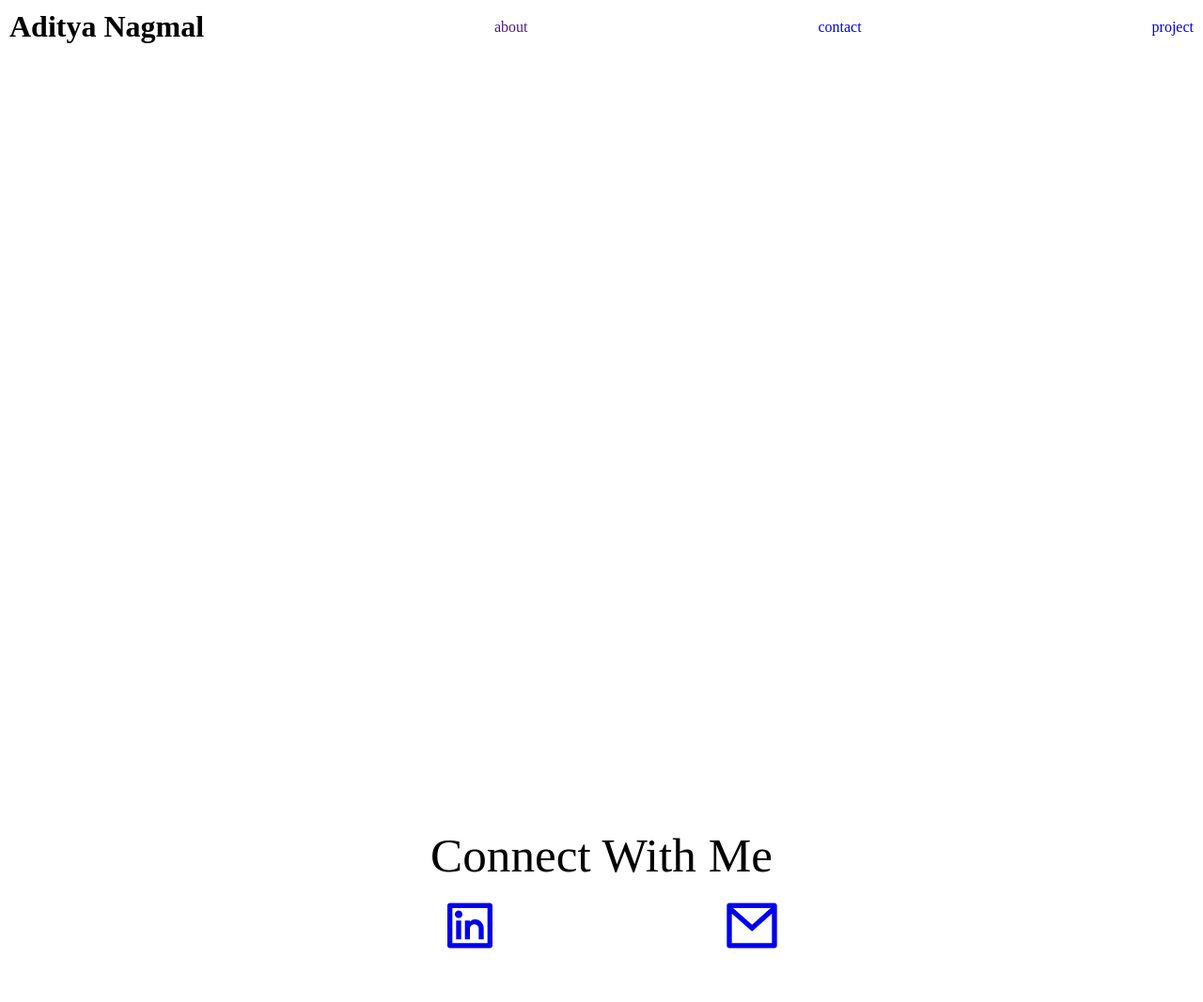
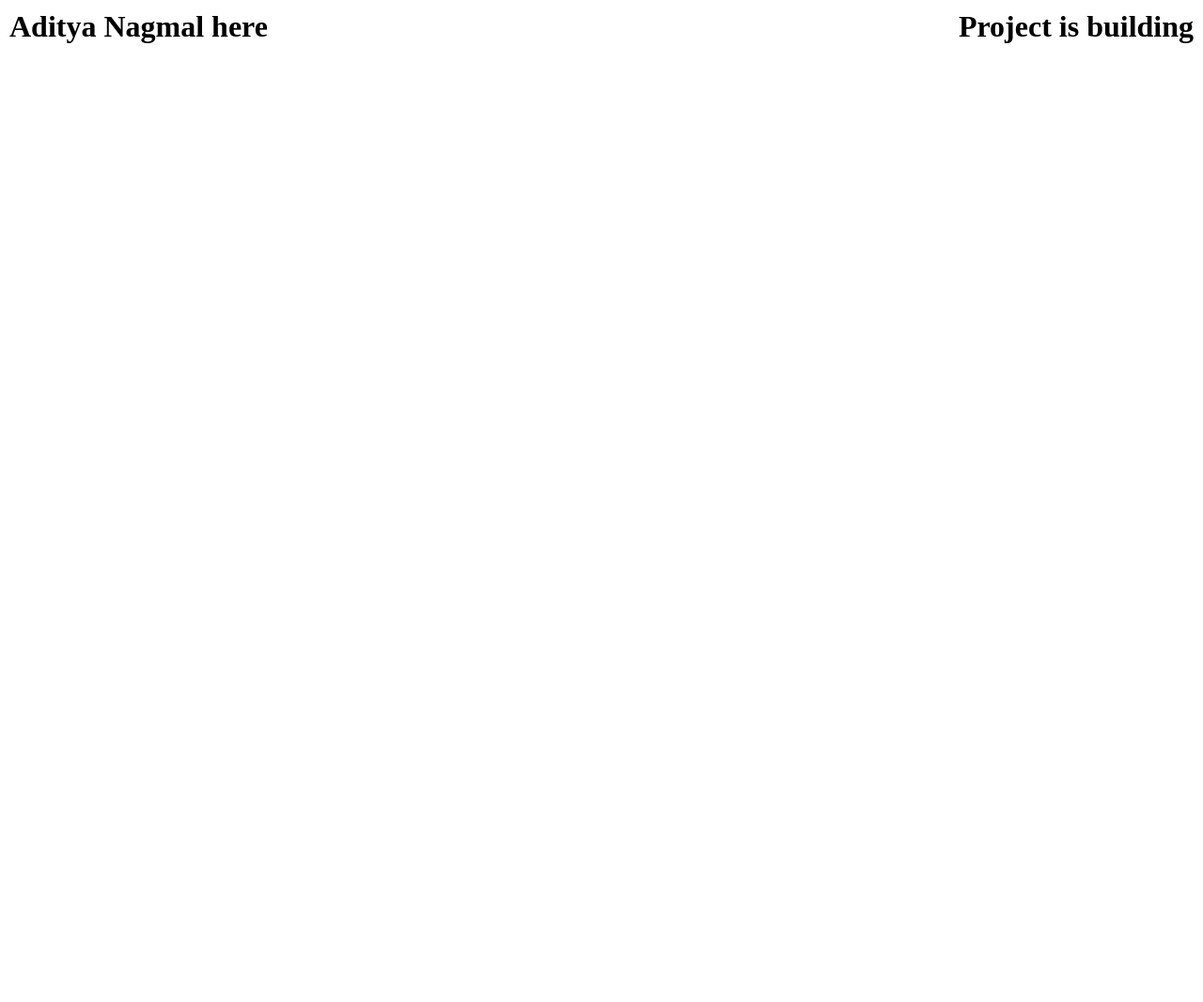
Before and after one commit to adi522/my-portfolio, a plain HTML site: page index.html in a window 1280 px wide. Shown: the whole page at 94% size. After the commit the page ends 800 px from the top, so only its background shows below. Drawn offline with nearby package versions, Linux system fonts and the light colour scheme.

Commit message:
Update index.html

```diff
--- a/index.html
+++ b/index.html
@@ -12,24 +12,8 @@
 <body>
     <div class="main">
         <div id="nav-bar">
-            <h1>Aditya Nagmal</h1>
-            <a href=>about</a>
-            <a href="contact.html" >contact</a>
-            <a href="project.html">project</a>
-        </div>
-        <div id="page2">
-
-        </div>
-        <div class="contact-page">
-            <div id="info-header">
-                <h1 id="connect">Connect with me </h1>
-                <a href="https://linkedin.com/in/aditya-nagmal" target="_blank" class="gmail-link">
-                    <i id="linkedin" class="ri-linkedin-box-line"></i>
-                </a>
-                <a href="mailto:adityanagmal1244@gmail.com" target="_blank" class="linkedin-link">
-                    <i id="Gmail" class="ri-mail-line"></i>
-                </a>
-            </div>
+            <h1>Aditya Nagmal here</h1>
+            <h1>Project is building</h1>
         </div>
     </div>
 
```
